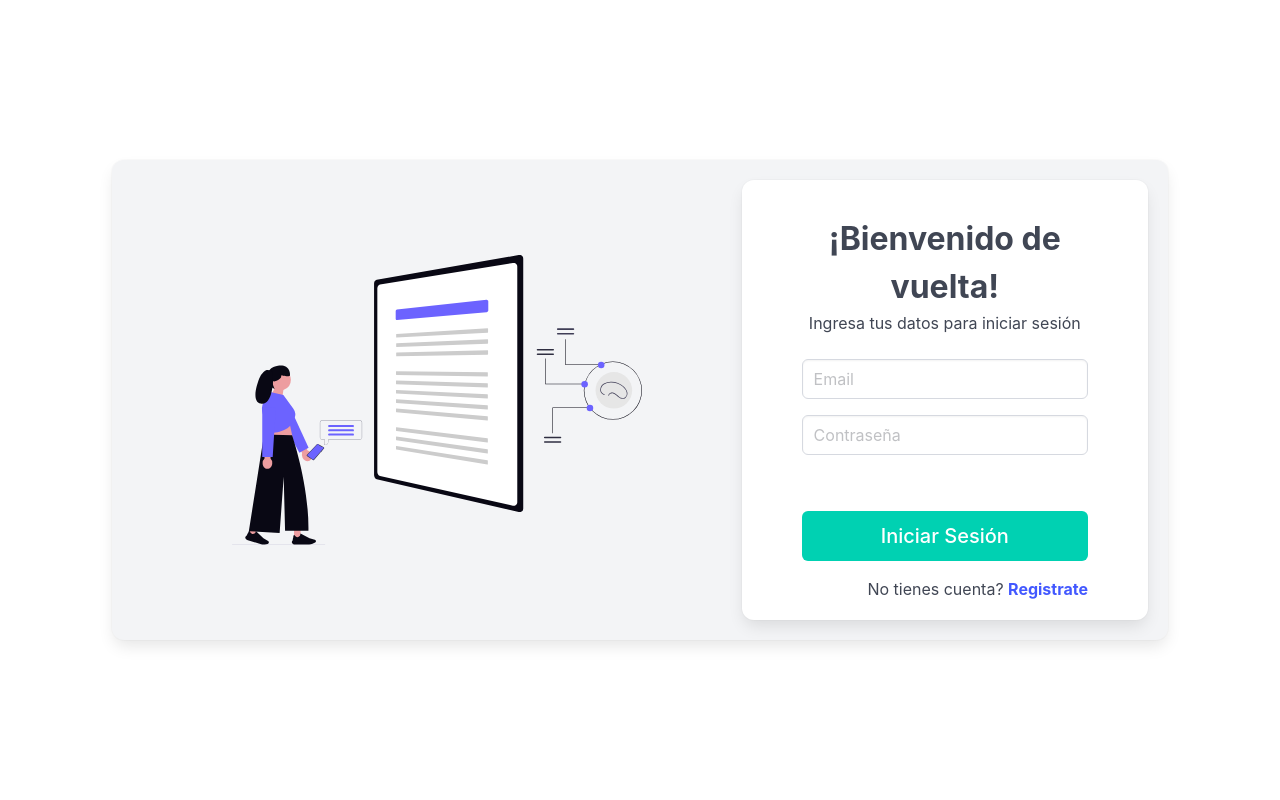
After one commit to Enzlp/trabajo_tesis, a Django app: page /login in a window 1280 px wide. The commit adds this page. Run offline with Django 5.2, Linux system fonts and the light colour scheme.

Commit message:
feat: vistas para login y home

```diff
--- /dev/null
+++ b/platform_ia/website/templates/auth/login.html
@@ -0,0 +1,40 @@
+{% extends 'base.html' %}
+
+{% load static %}
+
+{% block content %}
+<section class="hero is-fullheight">
+  <div class="hero-body">
+    <div class="container">
+      <div class="columns has-background-light box" style="height: 60vh;  margin: 0 auto;">
+
+      <div class="column is-three-fifths is-flex is-justify-content-center is-align-items-center" style="height: 100%;">
+        <img src="{% static 'media/ai_login.svg' %}" style="width: 70%;">
+      </div>
+
+        <div class="column box is-flex is-justify-content-center is-align-items-center">
+          <div class="p-6" style="width: 100%;">
+            <div class="has-text-centered my-4">
+              <h1 class="is-size-3 has-text-weight-bold">¡Bienvenido de vuelta!</h1>
+              <p class="is-size-6">Ingresa tus datos para iniciar sesión</p>
+            </div>
+            <input class="input my-2" type="text" placeholder="Email" />
+            <input class="input my-2" type="password" placeholder="Contraseña" />
+            <div class="is-flex is-justify-content-center mt-6">
+              <button class="button is-primary has-text-white is-size-5 is-fullwidth">
+                Iniciar Sesión
+              </button>
+            </div>
+            <div class="has-text-right mt-4">
+              <p class="is-size-6">
+                No tienes cuenta?
+                <a href="#" class="has-text-weight-bold has-text-link"> Registrate</a>
+              </p>
+            </div>
+          </div>
+        </div>
+      </div>
+    </div>
+  </div>
+</section>
+{% endblock %}
--- a/platform_ia/website/templates/base.html
+++ b/platform_ia/website/templates/base.html
@@ -1,5 +1,5 @@
 <!doctype html>
-<html lang="en">
+<html lang="en" data-theme="light">
   <head>
     {% load static %}
     <meta charset="utf-8">
--- a/platform_ia/website/templates/home.html
+++ b/platform_ia/website/templates/home.html
@@ -1,5 +1,5 @@
 {% extends 'base.html' %}
 {% block content %}
-
+{% include 'navbar.html' %}
 
 {% endblock %}
--- a/platform_ia/website/urls.py
+++ b/platform_ia/website/urls.py
@@ -4,4 +4,5 @@ from . import views
 
 urlpatterns = [
     path("", views.home, name="home"),
+    path("login", views.login, name="login")
 ]
--- a/platform_ia/website/views.py
+++ b/platform_ia/website/views.py
@@ -4,3 +4,6 @@ from django.shortcuts import render
 
 def home(request):
   return render(request, 'home.html', {})
+
+def login(request):
+  return render(request, 'auth/login.html', {})
```
Also changed, not shown: platform_ia/website/templates/navbar.html (added, +27 -0 lines), platform_ia/static/media/ai_login.svg (added), platform_ia/static/media/platform_logo.png (added), platform_ia/website/templates/auth/register.html (added).
